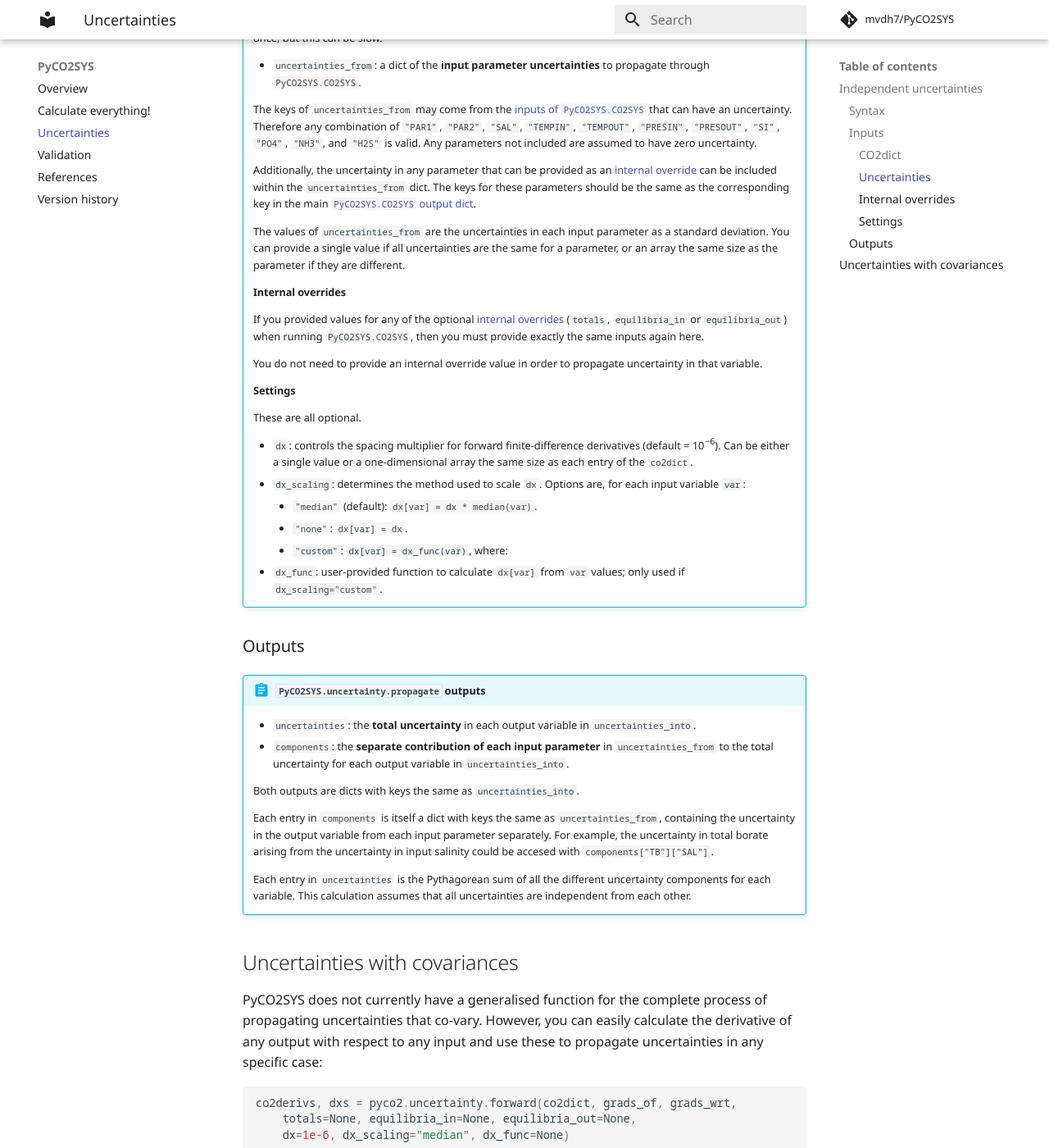
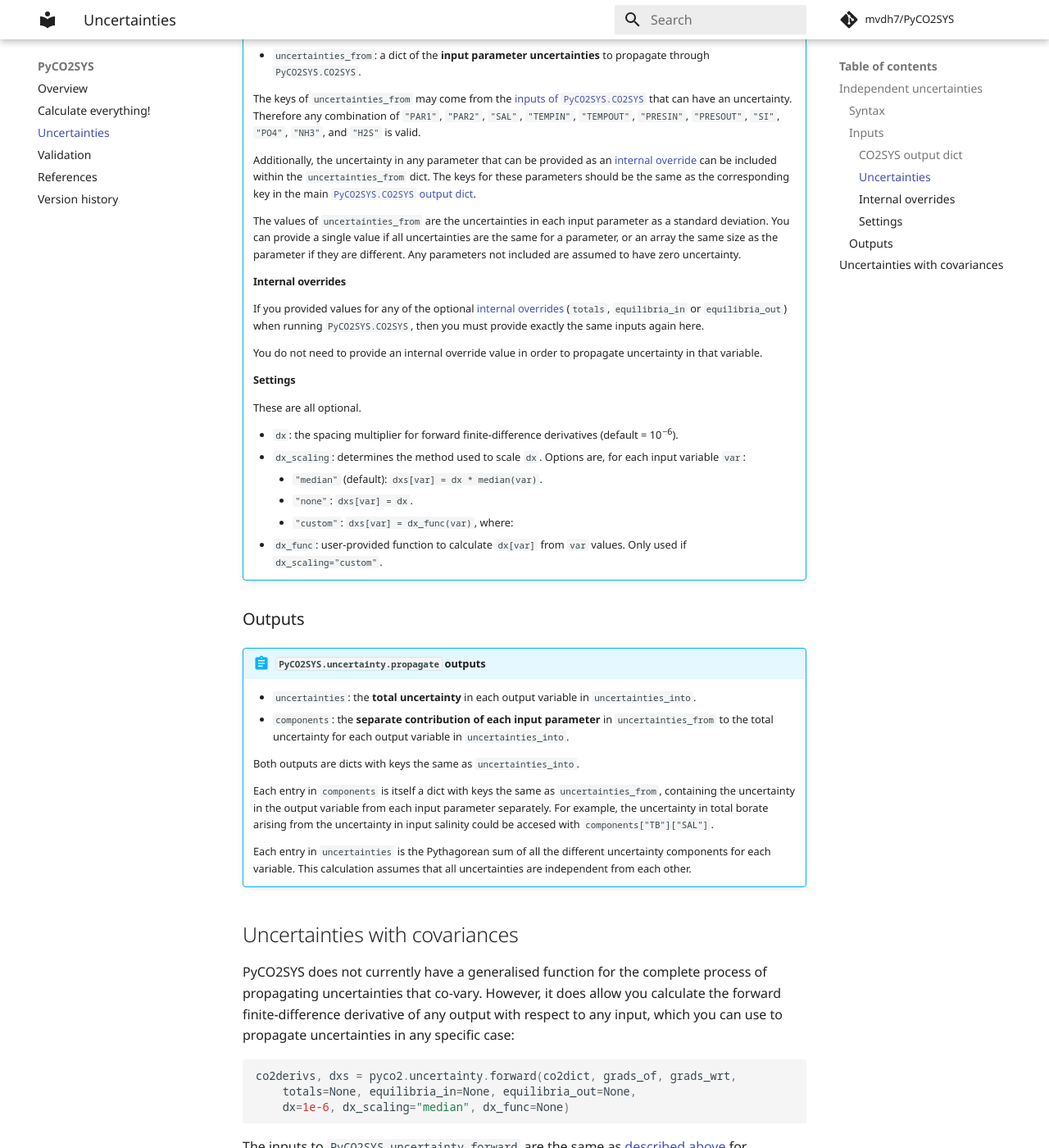
Before and after one commit to mvdh7/PyCO2SYS, an MkDocs documentation site: the page built from docs/uncertainty.md, in a window 1280 px wide and 1400 px high, scrolled down 1330 px. Shown: the whole window at 82% size. Built offline with MkDocs 1.6.1 and Material for MkDocs 9.7.7, drawn with Linux system fonts in a browser that asks for light colours; formulas are drawn with MathJax 3; comment, search, counter and statistics services are not loaded; some of the changed text lies outside the part shown.

Commit message:
Update uncertainty tests and docs

```diff
--- a/docs/uncertainty.md
+++ b/docs/uncertainty.md
@@ -16,20 +16,20 @@ If the uncertainty in each [input parameter](../co2sys/#inputs) is independent
 
 ### Syntax
 
-You must run `PyCO2SYS.CO2SYS` first (see [Calculate everything!](../co2sys) for details) to generate the `CO2dict` that is used as an input here.
+You must run `PyCO2SYS.CO2SYS` first (see [Calculate everything!](../co2sys) for details) to generate the `co2dict` that is used as an input here.
 
     :::python
     import PyCO2SYS as pyco2
 
     # Get the CO2dict from CO2SYS
-    CO2dict = pyco2.CO2SYS(PAR1, PAR2, PAR1TYPE, PAR2TYPE, SAL, TEMPIN, TEMPOUT,
+    co2dict = pyco2.CO2SYS(PAR1, PAR2, PAR1TYPE, PAR2TYPE, SAL, TEMPIN, TEMPOUT,
         PRESIN, PRESOUT, SI, PO4, pHSCALEIN, K1K2CONSTANTS, KSO4CONSTANTS,
         NH3=0.0, H2S=0.0, KFCONSTANT=1, buffers_mode="auto",
         totals=None, equilibria_in=None, equilibria_out=None)
 
     # Propagate uncertainties
     uncertainties, components = pyco2.uncertainty.propagate(
-        CO2dict, uncertainties_into, uncertainties_from,
+        co2dict, uncertainties_into, uncertainties_from,
         totals=None, equilibria_in=None, equilibria_out=None,
         dx=1e-6, dx_scaling="median", dx_func=None)
 
@@ -37,25 +37,23 @@ You must run `PyCO2SYS.CO2SYS` first (see [Calculate everything!](../co2sys) for
 
 !!! info "`PyCO2SYS.uncertainty.propagate` inputs"
 
-    #### `CO2dict`
+    #### CO2SYS output dict
 
-    The first input, `CO2dict`, is generated by `PyCO2SYS.CO2SYS`.  See [Calculate everything!](../co2sys) for more information.
+    The first input, `co2dict`, you must first generate with `PyCO2SYS.CO2SYS`.  See [Calculate everything!](../co2sys) for more information.
 
     #### Uncertainties
 
       * `uncertainties_into`: a list of strings of the **output variable names** to propagate the uncertainties into.
 
-    The `uncertainties_into` list can contain any of the [outputs of `PyCO2SYS.CO2SYS`](../co2sys/#outputs) that can have an uncertainty (i.e. all aside from those relating to input settings).
-
-    You can use `uncertainties_into="all"` to get propagate uncertainties through into every output variable at once, but this can be slow.
+    The `uncertainties_into` list can contain any of the [outputs of `PyCO2SYS.CO2SYS`](../co2sys/#outputs) that can have an uncertainty (i.e. all aside from those relating to input settings).  You can use `uncertainties_into="all"` to get propagate uncertainties through into every output variable at once.
 
       * `uncertainties_from`: a dict of the **input parameter uncertainties** to propagate through `PyCO2SYS.CO2SYS`.
 
-    The keys of `uncertainties_from` may come from the [inputs of `PyCO2SYS.CO2SYS`](../co2sys/#inputs) that can have an uncertainty.  Therefore any combination of `"PAR1"`, `"PAR2"`, `"SAL"`, `"TEMPIN"`, `"TEMPOUT"`, `"PRESIN"`, `"PRESOUT"`, `"SI"`, `"PO4"`, `"NH3"`, and `"H2S"` is valid.  Any parameters not included are assumed to have zero uncertainty.
+    The keys of `uncertainties_from` may come from the [inputs of `PyCO2SYS.CO2SYS`](../co2sys/#inputs) that can have an uncertainty.  Therefore any combination of `"PAR1"`, `"PAR2"`, `"SAL"`, `"TEMPIN"`, `"TEMPOUT"`, `"PRESIN"`, `"PRESOUT"`, `"SI"`, `"PO4"`, `"NH3"`, and `"H2S"` is valid.
 
     Additionally, the uncertainty in any parameter that can be provided as an [internal override](../co2sys/#internal-overrides) can be included within the `uncertainties_from` dict.  The keys for these parameters should be the same as the corresponding key in the main [`PyCO2SYS.CO2SYS` output dict](../co2sys/#outputs).
 
-    The values of `uncertainties_from` are the uncertainties in each input parameter as a standard deviation.  You can provide a single value if all uncertainties are the same for a parameter, or an array the same size as the parameter if they are different.
+    The values of `uncertainties_from` are the uncertainties in each input parameter as a standard deviation.  You can provide a single value if all uncertainties are the same for a parameter, or an array the same size as the parameter if they are different.  Any parameters not included are assumed to have zero uncertainty.
 
     #### Internal overrides
 
@@ -67,12 +65,12 @@ You must run `PyCO2SYS.CO2SYS` first (see [Calculate everything!](../co2sys) for
 
     These are all optional.
 
-      * `dx`: controls the spacing multiplier for forward finite-difference derivatives (default = 10<sup>−6</sup>).  Can be either a single value or a one-dimensional array the same size as each entry of the `co2dict`.
+      * `dx`: the spacing multiplier for forward finite-difference derivatives (default = 10<sup>−6</sup>).
       * `dx_scaling`: determines the method used to scale `dx`.  Options are, for each input variable `var`:
-        - `"median"` (default): `dx[var] = dx * median(var)`.
-        - `"none"`: `dx[var] = dx`.
-        - `"custom"`: `dx[var] = dx_func(var)`, where:
-      * `dx_func`: user-provided function to calculate `dx[var]` from `var` values; only used if `dx_scaling="custom"`.
+        - `"median"` (default): `dxs[var] = dx * median(var)`.
+        - `"none"`: `dxs[var] = dx`.
+        - `"custom"`: `dxs[var] = dx_func(var)`, where:
+      * `dx_func`: user-provided function to calculate `dx[var]` from `var` values.  Only used if `dx_scaling="custom"`.
 
 ### Outputs
 
@@ -89,7 +87,7 @@ You must run `PyCO2SYS.CO2SYS` first (see [Calculate everything!](../co2sys) for
 
 ## Uncertainties with covariances
 
-PyCO2SYS does not currently have a generalised function for the complete process of propagating uncertainties that co-vary.  However, you can easily calculate the derivative of any output with respect to any input and use these to propagate uncertainties in any specific case:
+PyCO2SYS does not currently have a generalised function for the complete process of propagating uncertainties that co-vary.  However, it does allow you calculate the forward finite-difference derivative of any output with respect to any input, which you can use to propagate uncertainties in any specific case:
 
     :::python
     co2derivs, dxs = pyco2.uncertainty.forward(co2dict, grads_of, grads_wrt,
@@ -98,9 +96,9 @@ PyCO2SYS does not currently have a generalised function for the complete process
 
 The inputs to `PyCO2SYS.uncertainty.forward` are the same as [described above](#inputs) for `PyCO2SYS.uncertainty.propagate` with the following notes:
 
-  * `grads_of` can be the same as `uncertainties_from`, in which case the values are ignored, or more simply just `list(uncertainties_from.keys())`.
-  * `grads_wrt` is the same as `uncertainties_into`.
+  * `grads_of` is the same as `uncertainties_into`.
+  * `grads_wrt` can be the same as `uncertainties_from`, in which case the values are ignored, or more simply just `list(uncertainties_from.keys())`.
 
 The output `co2derivs` is a dict with the same structure as the [`components` output](#outputs) of `PyCO2SYS.uncertainty.propagate`, containing the derivatives of each output variable in `grads_of` with respect to each input parameter in `grads_wrt`.
 
-The output `dxs` is a dict containing the actual `dx` values used for each variable after scaling.
+`dxs` is a dict containing the actual `dx` values used for each variable after scaling.
```
Also changed, not shown: docs/co2sys.md (+3 -3 lines), docs/versions.md (+10 -9 lines), 4 other files.
